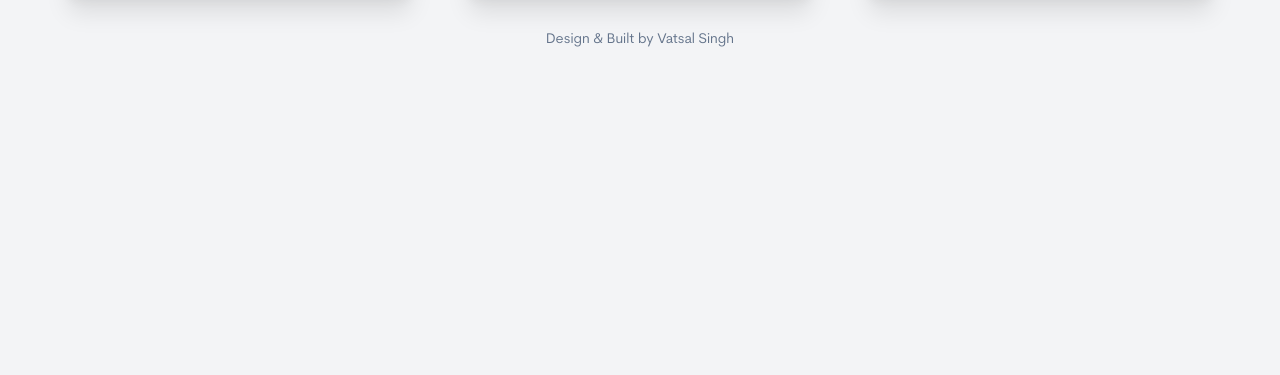
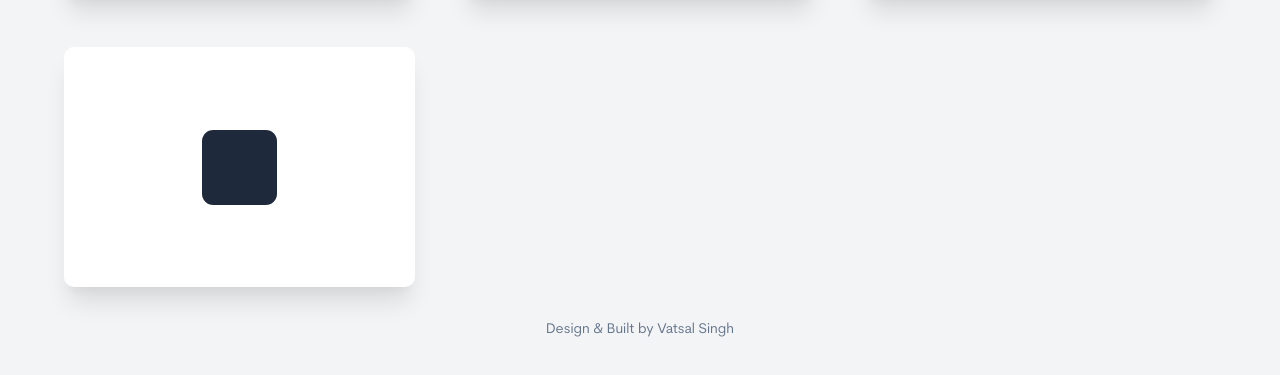
Before and after one commit to vatsalsinghkv/beautiful-animations, a website built with Vite: page index.html in a window 1280 px wide. Shown: the part 465-840 px from the top of the page. Built offline with nearby package versions, Linux system fonts and the light colour scheme.

Commit message:
feat: loader fold add

```diff
--- a/index.html
+++ b/index.html
@@ -91,6 +91,10 @@
           <h2 class="loader-swing__text">coming soon!</h2>
         </div>
       </div>
+
+      <div class="card loader-fold__container">
+        <div class="loader-fold"></div>
+      </div>
     </main>
     <footer class="attribution">
       <a
--- /dev/null
+++ b/src/styles/sass/components/loaders/_fold.scss
@@ -0,0 +1,25 @@
+.loader-fold {
+  width: 75px;
+  height: 75px;
+  background-color: var(--color-text);
+  border-radius: 15%;
+  animation: fold 2s linear infinite;
+
+  &__container {
+    perspective: 200px;
+  }
+}
+
+@keyframes fold {
+  0% {
+    transform: rotateY(0deg);
+  }
+
+  50% {
+    transform: rotateY(180deg);
+  }
+
+  100% {
+    transform: rotateZ(180deg);
+  }
+}
--- a/src/styles/sass/components/loaders/_index.scss
+++ b/src/styles/sass/components/loaders/_index.scss
@@ -1,2 +1,3 @@
 @forward './swing-ball';
 @forward './swing';
+@forward './fold';
```
Also changed, not shown: 2 other files.
